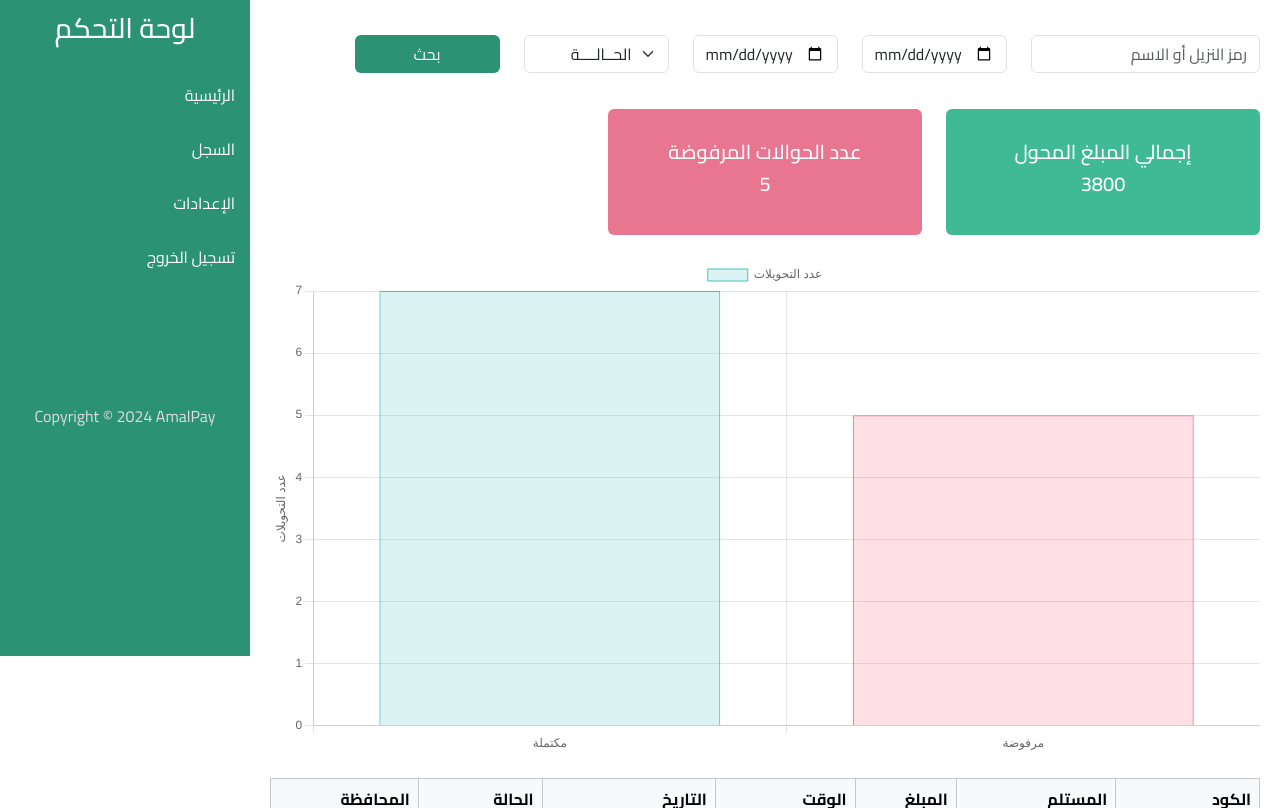
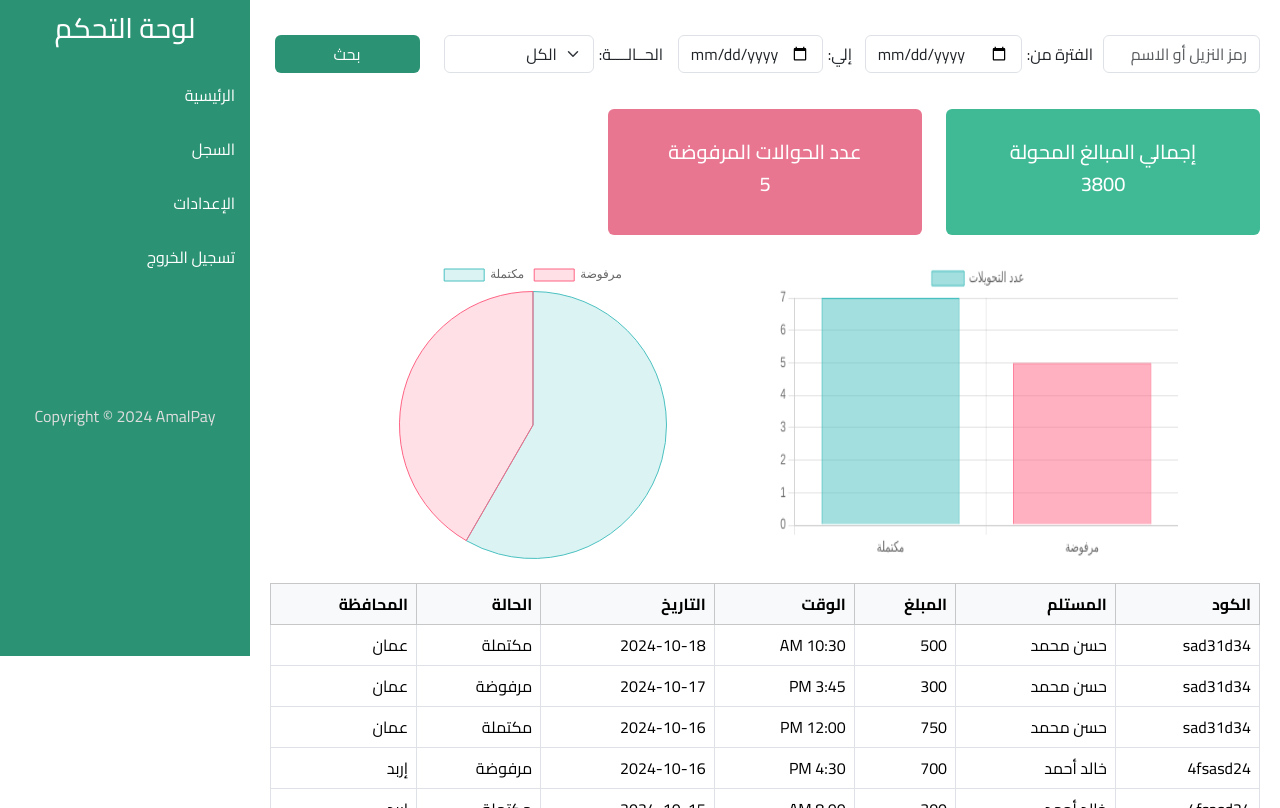
Before and after one commit to Nour-Abotaleb/AmalPay, a plain HTML site: page index.html in a window 1280 px wide. Shown: the part 144-952 px from the top of the page. Drawn offline with nearby package versions, Linux system fonts and the light colour scheme.

Commit message:
first commit

```diff
--- a/css/style.css
+++ b/css/style.css
@@ -75,7 +75,20 @@ body {
   color: #fff;
   background-color: #258065;
 }
-
+/* Spacing adjustment for the text beside inputs */
+.d-flex span {
+  white-space: nowrap;
+  margin-right: 10px;
+}
+.to-date {
+  margin-right: 60px;
+}
+.status {
+  margin-right: 20px;
+}
+.from-date, .to-date span, .status span {
+  margin-left: 5px;
+}
 /* Main Content Area */
 .main-content {
   margin-left: 250px;
@@ -94,6 +107,20 @@ body {
   color: #fff;
   padding: 15px;
   border: none;
+}
+
+canvas {
+  width: 300px !important;
+  height: 300px !important;
+}
+#barChart {
+  width: 400px !important;
+}
+/* Optional styles for better responsiveness */
+.canvas-container {
+  display: flex;
+  justify-content: center;
+  align-items: center;
 }
 
 .rejected-card {
@@ -132,4 +159,15 @@ body {
     display: block;
     font-size: 1.5rem;
   }
+  .from-date {
+    margin-right: 0px;
+  }
+  .status {
+    margin-right: 0px;
+  }
+  .canvas-container {
+    display: flex;
+    flex-direction: column;
+  }
+
 }
--- a/index.html
+++ b/index.html
@@ -46,18 +46,21 @@
 
     <!-- Search Form -->
     <div class="row mb-3">
-        <div class="col-md-3">
+        <div class="col-md-2 d-flex align-items-center" style="padding-left: 0px;">
             <input type="text" class="form-control" id="searchBar" placeholder="رمز النزيل أو الاسم">
         </div>
-        <div class="col-md-2">
+        <div class="col-md-2 d-flex align-items-center" style="padding-right: 0px;">
+            <span class="from-date">الفترة من: </span>
             <input type="date" class="form-control" id="startDateFilter" placeholder="الفترة من">
         </div>
-        <div class="col-md-2">
+        <div class="col-md-2 d-flex to-date align-items-center">
+            <span >إلي: </span>
             <input type="date" class="form-control" id="endDateFilter" placeholder="إلــــــــــي">
         </div>
-        <div class="col-md-2">
+        <div class="col-md-3 d-flex status align-items-center">
+            <span>الحــالــــة:</span>
             <select class="form-select" id="statusFilter">
-                <option value="">الحــالــــة</option>
+                <option value="مكتملة">الكل</option>
                 <option value="مكتملة">مكتملة</option>
                 <option value="مرفوضة">مرفوضة</option>
             </select>
@@ -79,7 +82,7 @@
         <div class="col-md-4">
             <div class="card text-center ">
                 <div class="card-body">
-                    <h5 class="card-title">إجمالي المبلغ المحول</h5>
+                    <h5 class="card-title">إجمالي المبالغ المحولة</h5>
                     <p id="totalAmount" class="card-text"></p>
                 </div>
             </div>
@@ -95,11 +98,31 @@
     </div>
 
 <!-- Chart for Completed and Rejected Transfers -->
-    <div class="row mb-4">
+    <!-- <div class="row mb-4">
         <div class="col-md-12">
              <canvas id="transfersChart"></canvas>
         </div>
     </div>
+
+    <div class="row mb-4">
+        <div class="col-md-12">
+            <canvas id="barChart"></canvas>
+        </div>
+    </div> -->
+
+    <!-- Container for Charts -->
+    <div class="row mb-4">
+        <div class="canvas-container">
+            <div class="col-md-6">
+                <canvas id="barChart"></canvas>
+            </div>
+            <div class="col-md-4">
+                <canvas id="transfersChart"></canvas>
+            </div>
+
+        </div>
+    </div>
+
     <!-- Transactions Table -->
     <div class="table-responsive">
         <table class="table table-bordered" id="transactionTable">
--- a/js/main.js
+++ b/js/main.js
@@ -1,3 +1,4 @@
+
 let transactions = [];
 let users = [];
 
@@ -21,6 +22,7 @@ document.addEventListener("DOMContentLoaded", function () {
 
             // Initially display all transactions
             displayTransactions(transactions);
+            updateCards(transactions); // Ensure card stats are updated for all transactions
         })
         .catch(error => console.error('Error fetching JSON:', error));
 });
@@ -38,11 +40,7 @@ function displayTransactions(filteredTransactions) {
     if (filteredTransactions.length > 0) {
         filteredTransactions.forEach(transaction => {
             const user = getUserByCode(transaction.userCode);
-
-            // Skip this transaction if there is no matching user
-            if (!user) {
-                return; // Skip to the next transaction
-            }
+            if (!user) return; // Skip if user not found
 
             const row = document.createElement("tr");
             row.classList.add(transaction.status === "مكتملة" ? "completed" : "rejected");
@@ -54,7 +52,7 @@ function displayTransactions(filteredTransactions) {
                 <td>${transaction.time}</td>
                 <td>${transaction.date}</td>
                 <td>${transaction.status}</td>
-                <td>${user.governorate || 'N/A'}</td> <!-- New governorate field -->
+                <td>${user.governorate || 'N/A'}</td>
             `;
             tableBody.appendChild(row);
         });
@@ -68,8 +66,6 @@ function displayTransactions(filteredTransactions) {
 
 // Event listener for search button
 document.querySelector("#searchButton").addEventListener("click", searchTransactions);
-
-// Search and filter transactions based on criteria
 
 function searchTransactions() {
     const searchTerm = document.querySelector("#searchBar").value.toLowerCase();
@@ -85,14 +81,14 @@ function searchTransactions() {
         const matchesDate = (!startDateFilter || new Date(transaction.date) >= new Date(startDateFilter)) &&
                             (!endDateFilter || new Date(transaction.date) <= new Date(endDateFilter));
 
-        const matchesStatus = !statusFilter || transaction.status === statusFilter;
+
+        const matchesStatus = statusFilter === "الكل" || transaction.status === statusFilter;
 
         return matchesCodeOrName && matchesDate && matchesStatus;
     });
 
     displayTransactions(filteredTransactions);
 
-    // Show the cards only if there are filtered transactions
     if (filteredTransactions.length > 0) {
         updateCards(filteredTransactions);
         document.getElementById("cardsContainer").style.display = "flex"; // Show cards
@@ -101,32 +97,28 @@ function searchTransactions() {
     }
 }
 
-// Hide cards and table when no transactions are found
 function hideCards() {
     document.getElementById("cardsContainer").style.display = "none"; // Hide cards
     document.getElementById("transactionTable").style.display = "none"; // Hide table
 }
 
-// Function to create the chart
-
-let transfersChart;
+let transfersChart, barChart;
 
 function createChart(completedCount, rejectedCount) {
     const ctx = document.getElementById('transfersChart').getContext('2d');
     if (transfersChart) {
-        transfersChart.data.datasets[0].data = [completedCount, rejectedCount]; // Update existing chart
-        transfersChart.update(); // Refresh the chart
+        transfersChart.data.datasets[0].data = [completedCount, rejectedCount];
+        transfersChart.update();
     } else {
         transfersChart = new Chart(ctx, {
-            type: 'bar',
+            type: 'pie',
             data: {
                 labels: ['مكتملة', 'مرفوضة'],
                 datasets: [{
-                    label: 'عدد التحويلات',
                     data: [completedCount, rejectedCount],
                     backgroundColor: [
-                        'rgba(75, 192, 192, 0.2)', // Completed color
-                        'rgba(255, 99, 132, 0.2)'   // Rejected color
+                        'rgba(75, 192, 192, 0.2)',
+                        'rgba(255, 99, 132, 0.2)'
                     ],
                     borderColor: [
                         'rgba(75, 192, 192, 1)',
@@ -136,12 +128,17 @@ function createChart(completedCount, rejectedCount) {
                 }]
             },
             options: {
-                scales: {
-                    y: {
-                        beginAtZero: true,
-                        title: {
-                            display: true,
-                            text: 'عدد التحويلات'
+                responsive: true,
+                plugins: {
+                    legend: {
+                        display: true,
+                        position: 'top',
+                    },
+                    tooltip: {
+                        callbacks: {
+                            label: function(tooltipItem) {
+                                return tooltipItem.label + ': ' + tooltipItem.raw;
+                            }
                         }
                     }
                 }
@@ -150,7 +147,54 @@ function createChart(completedCount, rejectedCount) {
     }
 }
 
-// Update cards and chart details based on filtered transactions
+function createBarChart(completedCount, rejectedCount) {
+    const ctx = document.getElementById('barChart').getContext('2d');
+    if (barChart) {
+        barChart.data.datasets[0].data = [completedCount, rejectedCount];
+        barChart.update();
+    } else {
+        barChart = new Chart(ctx, {
+            type: 'bar',
+            data: {
+                labels: ['مكتملة', 'مرفوضة'],
+                datasets: [{
+                    label: 'عدد التحويلات',
+                    data: [completedCount, rejectedCount],
+                    backgroundColor: [
+                        'rgba(75, 192, 192, 0.5)',
+                        'rgba(255, 99, 132, 0.5)'
+                    ],
+                    borderColor: [
+                        'rgba(75, 192, 192, 1)',
+                        'rgba(255, 99, 132, 1)'
+                    ],
+                    borderWidth: 1
+                }]
+            },
+            options: {
+                responsive: true,
+                plugins: {
+                    legend: {
+                        display: true,
+                        position: 'top',
+                    },
+                    tooltip: {
+                        callbacks: {
+                            label: function(tooltipItem) {
+                                return tooltipItem.label + ': ' + tooltipItem.raw;
+                            }
+                        }
+                    }
+                },
+                scales: {
+                    y: {
+                        beginAtZero: true
+                    }
+                }
+            }
+        });
+    }
+}
 
 function updateCards(filteredTransactions) {
     if (filteredTransactions.length === 0) {
@@ -168,21 +212,28 @@ function updateCards(filteredTransactions) {
 
     const completedCount = filteredTransactions.length - rejectedCount;
 
-    // Assuming the first transaction corresponds to the specific inmate
-    const userCode = filteredTransactions[0].userCode;
-    const user = getUserByCode(userCode);
-
     // Update card details
-    document.getElementById("recipientName").innerHTML = `<h5>${user ? user.name : 'Unknown'}</h5>`;
+    document.getElementById("recipientName").innerHTML = `<h5>${filteredTransactions[0].userCode}</h5>`;
     document.getElementById("totalAmount").innerHTML = `<h5>${totalAmount}</h5>`;
     document.getElementById("rejectedCount").innerHTML = `<h5>${rejectedCount}</h5>`;
 
-    // Create or update the chart
-    createChart(completedCount, rejectedCount); // Ensure this is called to update the chart
+    // Create or update the charts
+    createChart(completedCount, rejectedCount); // Update pie chart
+    createBarChart(completedCount, rejectedCount); // Update bar chart
 
     document.getElementById("cardsContainer").style.display = "flex"; // Show cards
 }
 
+// Initialize charts on page load
+document.addEventListener("DOMContentLoaded", function () {
+    const completedCount = transactions.filter(t => t.status === "مكتملة").length;
+    const rejectedCount = transactions.filter(t => t.status === "مرفوضة").length;
+
+    createChart(completedCount, rejectedCount);
+    createBarChart(completedCount, rejectedCount);
+});
+
+// Sidebar toggle functionality
 document.addEventListener('DOMContentLoaded', function () {
     const menuIcon = document.querySelector('.navbar .icons i');
     const sidebar = document.querySelector('.sidebar');
@@ -190,4 +241,4 @@ document.addEventListener('DOMContentLoaded', function () {
     menuIcon.addEventListener('click', function () {
       sidebar.classList.toggle('active');
     });
-  });
+});
--- a/transactions.json
+++ b/transactions.json
@@ -6,7 +6,7 @@
         "amount": 500,
         "userCode": "sad31d34",
         "status": "مكتملة",
-        "governorate": "Alexandria"
+        "governorate": "عمان"
       },
       {
         "date": "2024-10-17",
@@ -14,7 +14,7 @@
         "amount": 300,
         "userCode": "sad31d34",
         "status": "مرفوضة",
-        "governorate": "Alexandria"
+        "governorate": "عمان"
       },
       {
         "date": "2024-10-16",
@@ -22,7 +22,7 @@
         "amount": 750,
         "userCode": "sad31d34",
         "status": "مكتملة",
-        "governorate": "Alexandria"
+        "governorate": "عمان"
       },
       {
         "date": "2024-10-15",
@@ -30,7 +30,7 @@
         "amount": 400,
         "userCode": "sad312234",
         "status": "مرفوضة",
-        "governorate": "Alexandria"
+        "governorate": "عمان"
       },
       {
         "date": "2024-10-18",
@@ -38,7 +38,7 @@
         "amount": 600,
         "userCode": "4fsasd234",
         "status": "مكتملة",
-        "governorate": "Cairo"
+        "governorate": "الزرقاء"
       },
       {
         "date": "2024-10-17",
@@ -46,7 +46,7 @@
         "amount": 450,
         "userCode": "4fsasd234",
         "status": "مكتملة",
-        "governorate": "Cairo"
+        "governorate": "الزرقاء"
       },
       {
         "date": "2024-10-16",
@@ -54,7 +54,7 @@
         "amount": 700,
         "userCode": "4fsasd24",
         "status": "مرفوضة",
-        "governorate": "Cairo"
+        "governorate": "الزرقاء"
       },
       {
         "date": "2024-10-15",
@@ -62,7 +62,7 @@
         "amount": 300,
         "userCode": "4fsasd24",
         "status": "مكتملة",
-        "governorate": "Cairo"
+        "governorate": "الزرقاء"
       },
       {
         "date": "2024-10-18",
@@ -70,7 +70,7 @@
         "amount": 500,
         "userCode": "4fsasd24",
         "status": "مرفوضة",
-        "governorate": "Cairo"
+        "governorate": "الزرقاء"
       },
       {
         "date": "2024-10-17",
@@ -78,7 +78,7 @@
         "amount": 800,
         "userCode": "hgjdb236",
         "status": "مكتملة",
-        "governorate": "Giza"
+        "governorate": "إربد"
       },
       {
         "date": "2024-10-16",
@@ -86,7 +86,7 @@
         "amount": 600,
         "userCode": "hgjdb236",
         "status": "مرفوضة",
-        "governorate": "Giza"
+        "governorate": "إربد"
       },
       {
         "date": "2024-10-15",
@@ -94,24 +94,24 @@
         "amount": 400,
         "userCode": "hgjdb236",
         "status": "مكتملة",
-        "governorate": "Giza"
+        "governorate": "إربد"
       }
     ],
     "users": [
       {
         "code": "sad31d34",
         "name": "حسن محمد",
-        "governorate": "Alexandria"
+        "governorate": "عمان"
       },
       {
         "code": "hgjdb236",
         "name": "محمود علي",
-        "governorate": "Cairo"
+        "governorate": "الزرقاء"
       },
       {
         "code": "4fsasd24",
         "name": "خالد أحمد",
-        "governorate": "Giza"
+        "governorate": "إربد"
       }
     ]
   }
```
